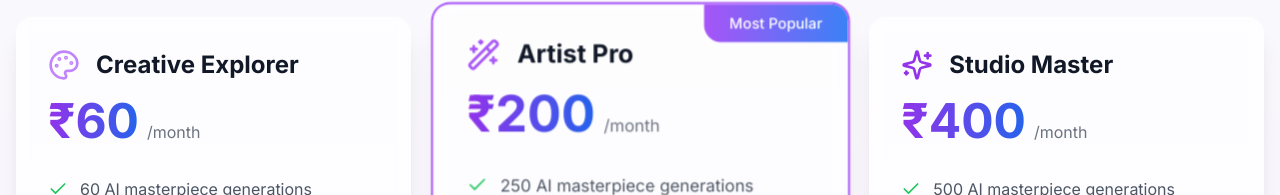
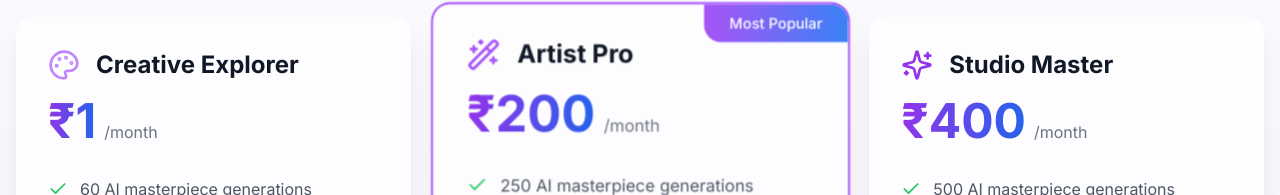
Before and after one commit to sanyogsr/imaginai, a Next.js app: page /dashboard/upgrade in a window 1280 px wide. Shown: the part 366-561 px from the top of the page. Built offline with nearby package versions, Linux system fonts and the light colour scheme; no server answers; a web font is replaced by a local one.

Commit message:
payment callback fixing

```diff
--- a/app/(dashboard)/dashboard/upgrade/page.tsx
+++ b/app/(dashboard)/dashboard/upgrade/page.tsx
@@ -104,8 +104,16 @@ const PricingPage = () => {
   const plans = [
     {
       name: "Creative Explorer",
-      price: session.data?.user?.id === "cm37fw1by0000sjnf3v87agtv" ? 1 : 60,
-      credits: session.data?.user?.id === "cm37fw1by0000sjnf3v87agtv" ? 1 : 120,
+      price:
+        session.data?.user?.id === "cm37fw1by0000sjnf3v87agtv" ||
+        "cm3ivcppq0000t0ut2yadv8vr"
+          ? 1
+          : 60,
+      credits:
+        session.data?.user?.id === "cm37fw1by0000sjnf3v87agtv" ||
+        "cm3ivcppq0000t0ut2yadv8vr"
+          ? 2
+          : 120,
       features: [
         "60 AI masterpiece generations",
         "best quality artworks",
```
